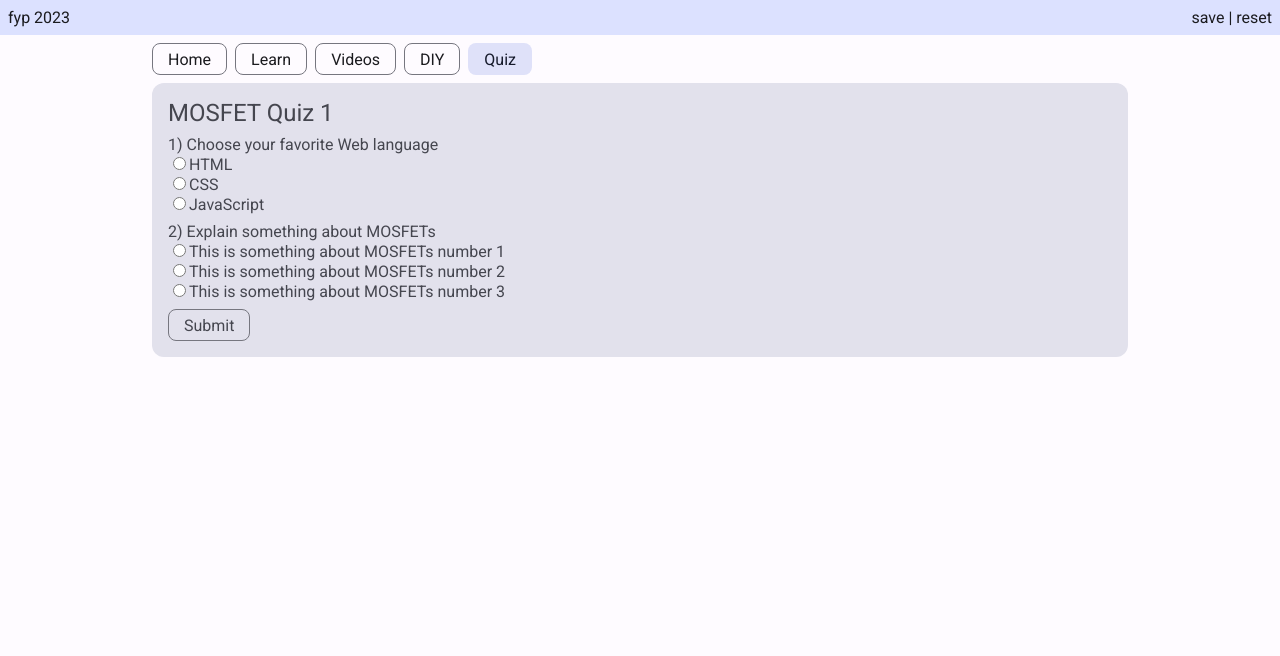
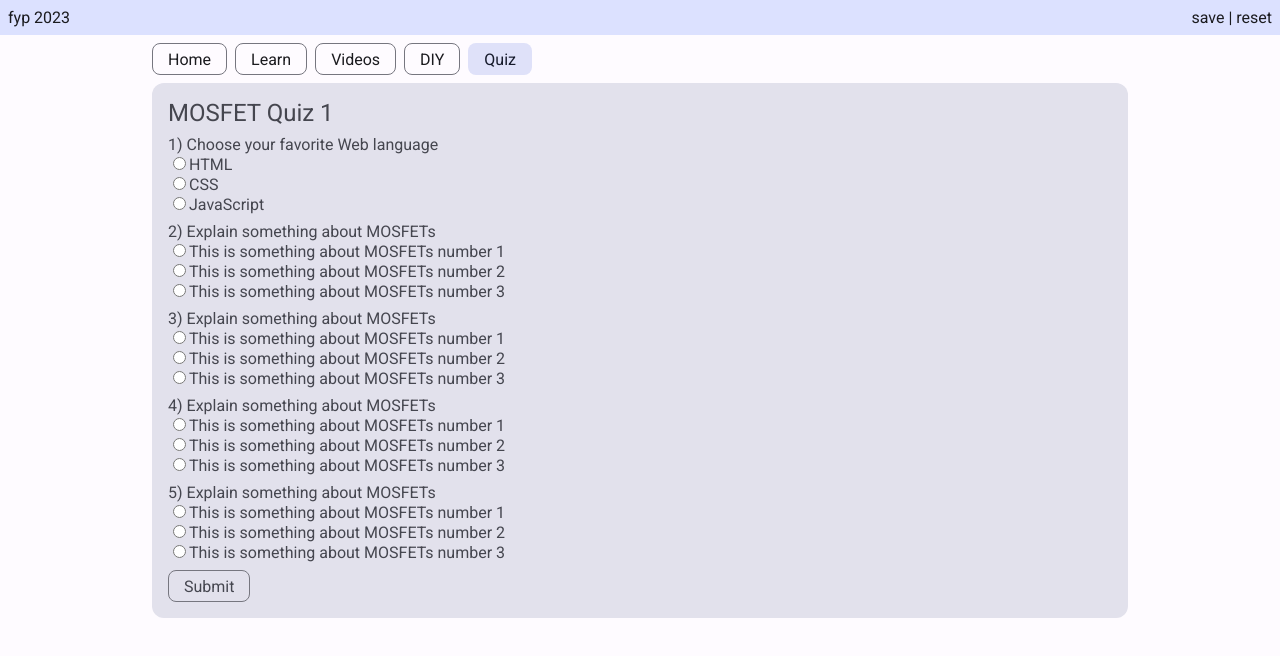
Before and after one commit to Zencron/fyp-2023, a React (Vite) app: page / in a window 1280 px wide. Both pictures are taken after a click on the button "Quiz". Shown: the top 656 px of the page. Built offline with nearby package versions, Linux system fonts and the light colour scheme.

Commit message:
feat: quiz questions template

```diff
--- a/src/containers/quizContainer/QuizContainer.jsx
+++ b/src/containers/quizContainer/QuizContainer.jsx
@@ -7,6 +7,9 @@ import AssistChip from "/src/components/assistChip/AssistChip";
 export default function QuizContainer() {
   const [question1Value, setQuestion1Value] = useState(null);
   const [question2Value, setQuestion2Value] = useState(null);
+  const [question3Value, setQuestion3Value] = useState(null);
+  const [question4Value, setQuestion4Value] = useState(null);
+  const [question5Value, setQuestion5Value] = useState(null);
 
   function handleQuestion1(event) {
     setQuestion1Value(event.target.value);
@@ -14,6 +17,15 @@ export default function QuizContainer() {
 
   function handleQuestion2(event) {
     setQuestion2Value(event.target.value);
+  }
+  function handleQuestion3(event) {
+    setQuestion3Value(event.target.value);
+  }
+  function handleQuestion4(event) {
+    setQuestion4Value(event.target.value);
+  }
+  function handleQuestion5(event) {
+    setQuestion5Value(event.target.value);
   }
 
   function handleSubmitQuiz() {
@@ -97,6 +109,114 @@ export default function QuizContainer() {
                 This is something about MOSFETs number 3
               </label>
             </div>
+
+            <div>
+              <div>3) Explain something about MOSFETs</div>
+              <label>
+                <input
+                  type="radio"
+                  name="question3"
+                  value="1"
+                  checked={question3Value === "1"}
+                  onChange={handleQuestion3}
+                />
+                This is something about MOSFETs number 1
+              </label>
+              <br />
+              <label>
+                <input
+                  type="radio"
+                  name="question3"
+                  value="2"
+                  checked={question3Value === "2"}
+                  onChange={handleQuestion3}
+                />
+                This is something about MOSFETs number 2
+              </label>
+              <br />
+              <label>
+                <input
+                  type="radio"
+                  name="question3"
+                  value="3"
+                  checked={question3Value === "3"}
+                  onChange={handleQuestion3}
+                />
+                This is something about MOSFETs number 3
+              </label>
+            </div>
+
+            <div>
+              <div>4) Explain something about MOSFETs</div>
+              <label>
+                <input
+                  type="radio"
+                  name="question4"
+                  value="1"
+                  checked={question4Value === "1"}
+                  onChange={handleQuestion4}
+                />
+                This is something about MOSFETs number 1
+              </label>
+              <br />
+              <label>
+                <input
+                  type="radio"
+                  name="question4"
+                  value="2"
+                  checked={question4Value === "2"}
+                  onChange={handleQuestion4}
+                />
+                This is something about MOSFETs number 2
+              </label>
+              <br />
+              <label>
+                <input
+                  type="radio"
+                  name="question4"
+                  value="3"
+                  checked={question4Value === "3"}
+                  onChange={handleQuestion4}
+                />
+                This is something about MOSFETs number 3
+              </label>
+            </div>
+
+            <div>
+              <div>5) Explain something about MOSFETs</div>
+              <label>
+                <input
+                  type="radio"
+                  name="question5"
+                  value="1"
+                  checked={question5Value === "1"}
+                  onChange={handleQuestion5}
+                />
+                This is something about MOSFETs number 1
+              </label>
+              <br />
+              <label>
+                <input
+                  type="radio"
+                  name="question5"
+                  value="2"
+                  checked={question5Value === "2"}
+                  onChange={handleQuestion5}
+                />
+                This is something about MOSFETs number 2
+              </label>
+              <br />
+              <label>
+                <input
+                  type="radio"
+                  name="question5"
+                  value="3"
+                  checked={question5Value === "3"}
+                  onChange={handleQuestion5}
+                />
+                This is something about MOSFETs number 3
+              </label>
+            </div>
             <div>
               <AssistChip onClick={handleSubmitQuiz}>Submit</AssistChip>
             </div>
```
